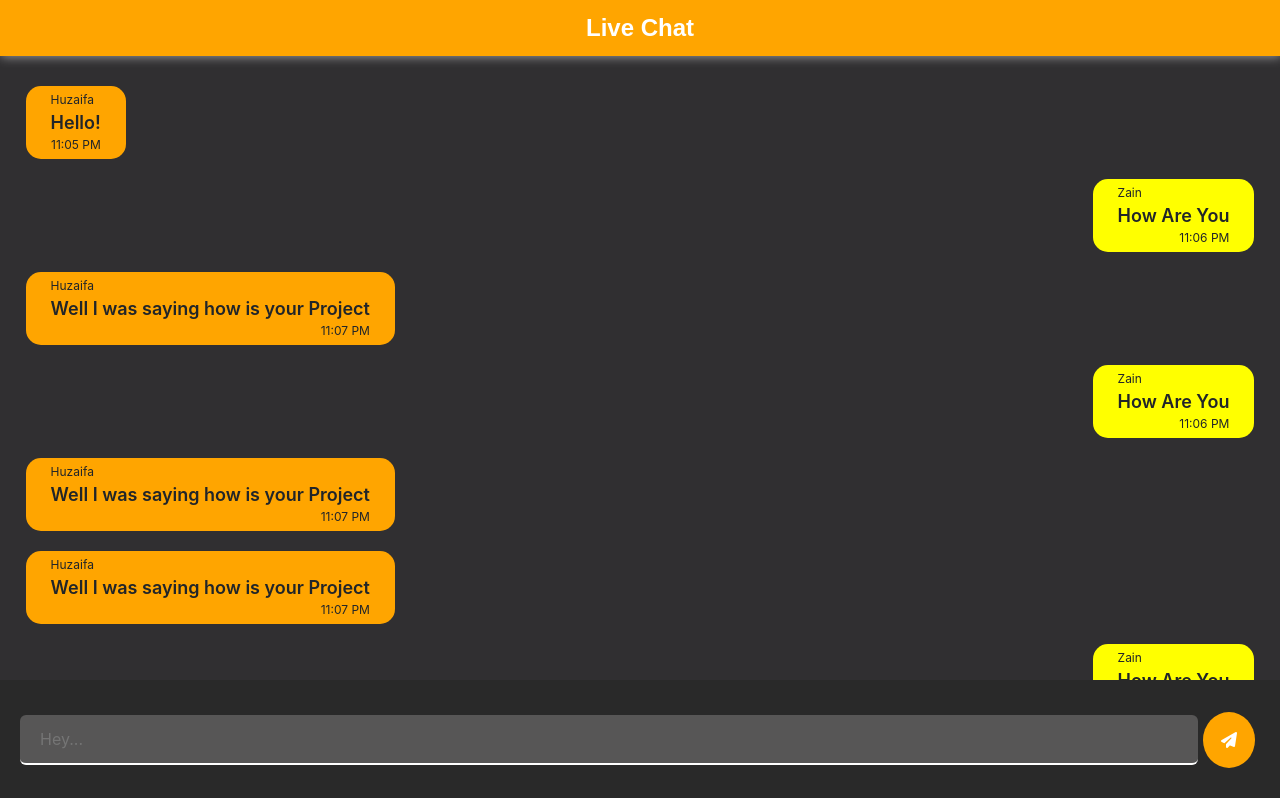
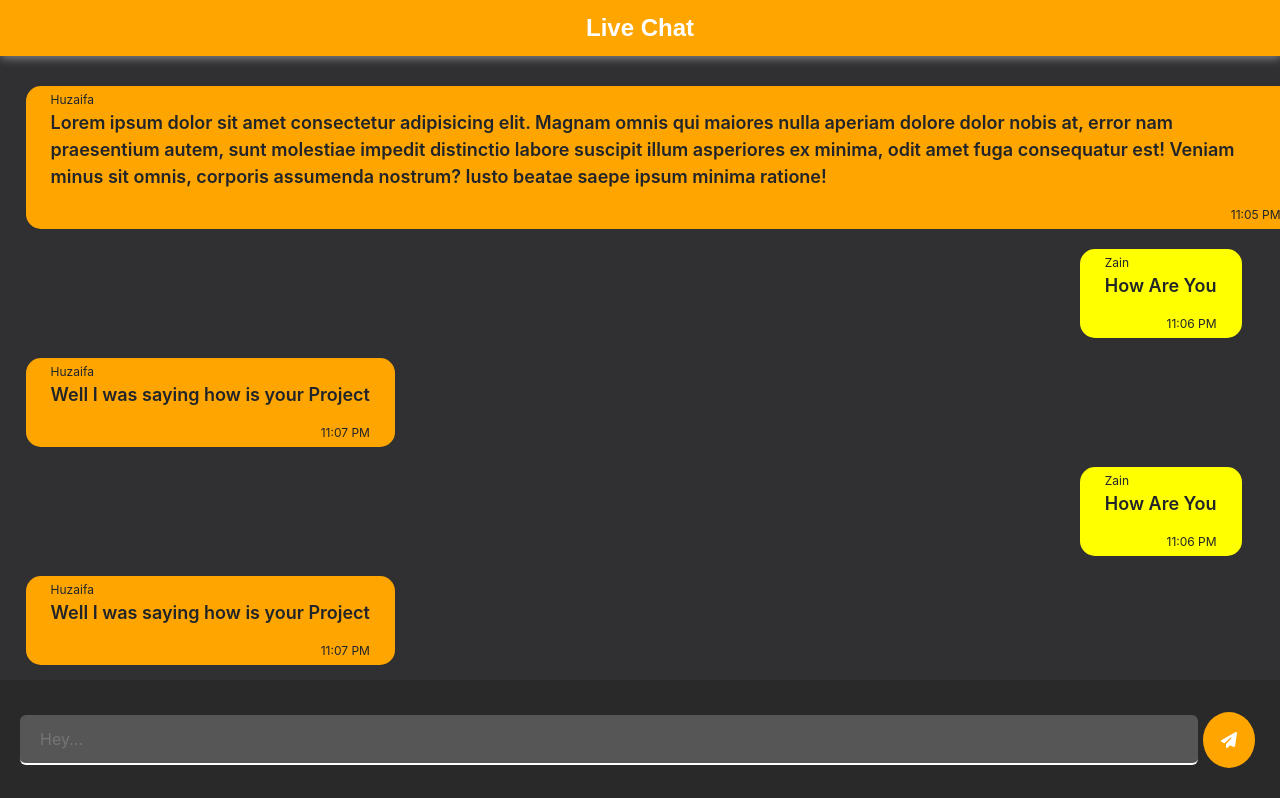
Before and after one commit to ZAINKHAN25/Live-Chat, a React (Create React App) app: page /meet in a window 1280 px wide. Shown: the top 798 px of the page. Built offline with nearby package versions, Linux system fonts and the light colour scheme.

Commit message:
Kam thora kya

```diff
--- a/src/Pages/Meet/App.css
+++ b/src/Pages/Meet/App.css
@@ -78,11 +78,12 @@
 
 .myMessage {
     background-color: yellow;
-    margin-right: 2vw !important;
+    margin-right: 3vw !important;
 }
 
 .msgBx {
     width: max-content;
+    max-width: 100vw;
     display: flex;
     flex-direction: column;
     margin: 10px auto;
@@ -102,4 +103,6 @@
 .messageMesage{
     font-size: 18px;
     font-weight: 600;
+    /* width: 100%; */
+    word-wrap: break-word;
 }
--- a/src/Pages/Meet/index.jsx
+++ b/src/Pages/Meet/index.jsx
@@ -12,49 +12,49 @@ function Meet() {
 
         <div className="otherMessage msgBx" >
           <span className='messageName'>Huzaifa</span>
-          <span className='messageMesage'>Hello!</span>
+          <p className='messageMesage'>Lorem ipsum dolor sit amet consectetur adipisicing elit. Magnam omnis qui maiores nulla aperiam dolore dolor nobis at, error nam praesentium autem, sunt molestiae impedit distinctio labore suscipit illum asperiores ex minima, odit amet fuga consequatur est! Veniam minus sit omnis, corporis assumenda nostrum? Iusto beatae saepe ipsum minima ratione!</p>
           <span className="messageTime">11:05 PM</span>
         </div>
 
         <div className="myMessage  msgBx">
           <span className='messageName'>Zain</span>
-          <span className='messageMesage'>How Are You</span>
+          <p className='messageMesage'>How Are You</p>
           <span className="messageTime">11:06 PM</span>
         </div>
 
         <div className="otherMessage  msgBx">
           <span className='messageName'>Huzaifa</span>
-          <span className='messageMesage'>Well I was saying how is your Project</span>
+          <p className='messageMesage'>Well I was saying how is your Project</p>
           <span className="messageTime">11:07 PM</span>
         </div>
 
         <div className="myMessage  msgBx">
           <span className='messageName'>Zain</span>
-          <span className='messageMesage'>How Are You</span>
+          <p className='messageMesage'>How Are You</p>
           <span className="messageTime">11:06 PM</span>
         </div>
 
         <div className="otherMessage  msgBx">
           <span className='messageName'>Huzaifa</span>
-          <span className='messageMesage'>Well I was saying how is your Project</span>
+          <p className='messageMesage'>Well I was saying how is your Project</p>
           <span className="messageTime">11:07 PM</span>
         </div>
 
         <div className="otherMessage  msgBx">
           <span className='messageName'>Huzaifa</span>
-          <span className='messageMesage'>Well I was saying how is your Project</span>
+          <p className='messageMesage'>Well I was saying how is your Project</p>
           <span className="messageTime">11:07 PM</span>
         </div>
 
         <div className="myMessage  msgBx">
           <span className='messageName'>Zain</span>
-          <span className='messageMesage'>How Are You</span>
+          <p className='messageMesage'>How Are You</p>
           <span className="messageTime">11:06 PM</span>
         </div>
 
         <div className="otherMessage  msgBx">
           <span className='messageName'>Huzaifa</span>
-          <span className='messageMesage'>Well I was saying how is your Project</span>
+          <p className='messageMesage'>Well I was saying how is your Project</p>
           <span className="messageTime">11:07 PM</span>
         </div>
 
```
